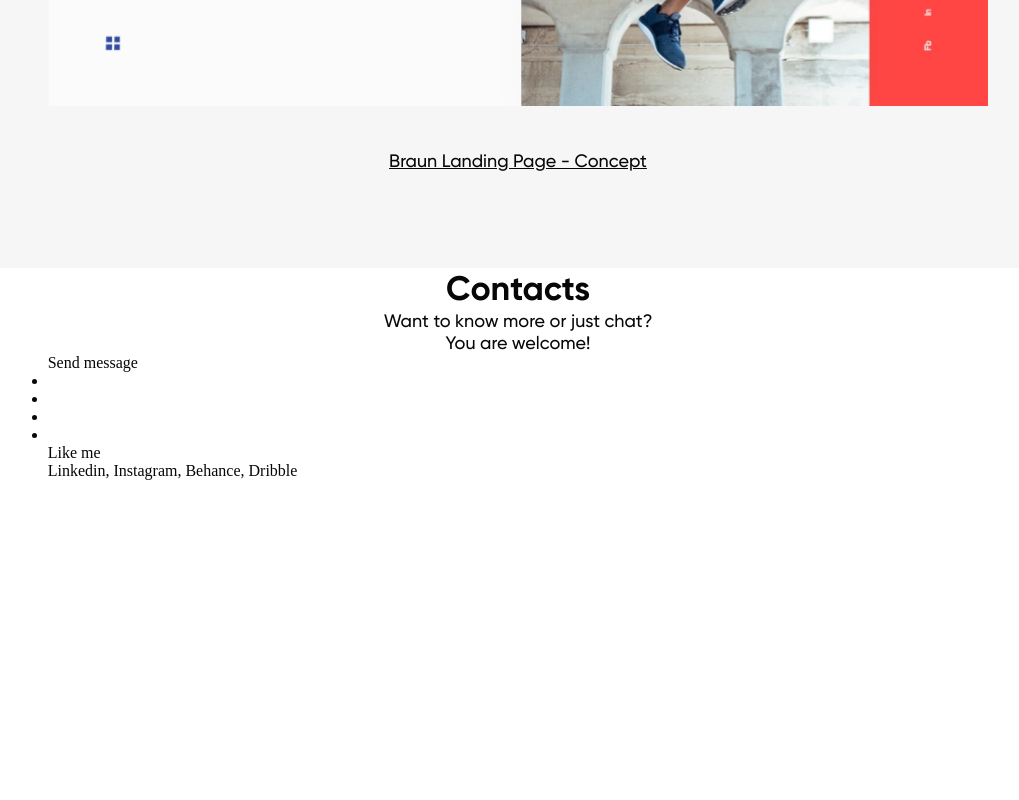
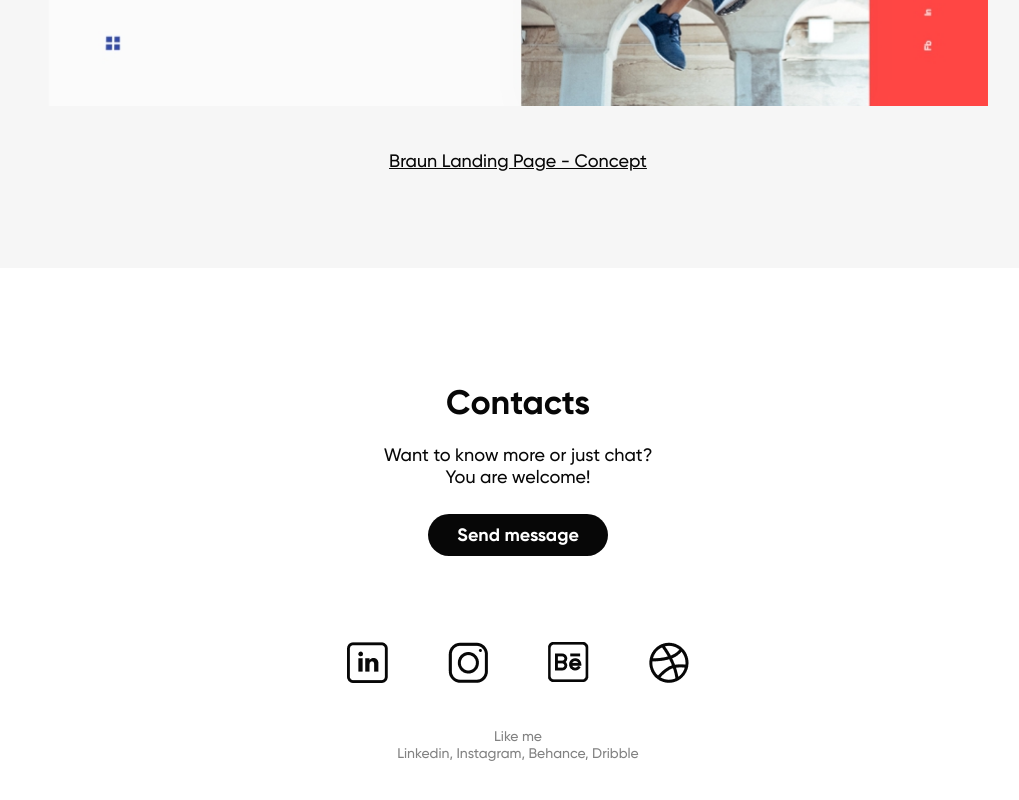
Before and after one commit to Islam312/freeLandingPage, a plain HTML site: page index.html in a window 1280 px wide. Shown: the part 3860-4660 px from the top of the page, without its empty margins (122-1141 px from the left). Before the commit the page ends 4340 px from the top, so only its background shows below. Drawn offline with Linux system fonts and the light colour scheme.

Commit message:
make footer(contacts)

```diff
--- a/css/style.css
+++ b/css/style.css
@@ -147,7 +147,7 @@ header {
   background: #f6f6f6;
   padding: 112px 0 96px;
 }
-.portfolio .title{
+.portfolio .title {
   margin-bottom: 47px;
 }
 .portfolio-list {
@@ -167,6 +167,42 @@ header {
   text-align: center;
   text-decoration-line: underline;
 }
-.portfolio-list li:last-child .portfolio-link{
+.portfolio-list li:last-child .portfolio-link {
   margin-bottom: 0;
 }
+/** Contacts */
+.contacts {
+  padding: 114.24px 0 123.19px;
+}
+.contacts .title {
+  margin-bottom: 20.03px;
+}
+.btn-send {
+  font-family: 'gilroy-bold';
+  font-size: 18px;
+  display: block;
+  height: 42px;
+  width: 180.5px;
+  color: #fff;
+  background: #070707;
+  border-radius: 0px;
+  line-height: 42px;
+  margin: 26.6px auto 0;
+  text-align: center;
+  border-radius: 50px;
+}
+.menu-social-link {
+  display: flex;
+  justify-content: space-between;
+  list-style: none;
+  width: 342.18px;
+  height: 40.92px;
+  margin: 85.78px auto 45.06px;
+}
+.last-comment {
+  font-family: 'gilroy-medium';
+  font-size: 14px;
+  line-height: 17px;
+  text-align: center;
+  color: #828282;
+}
--- a/index.html
+++ b/index.html
@@ -132,12 +132,30 @@
           </p>
           <a href="#" class="btn-send">Send message</a>
           <ul class="menu-social-link">
-            <li><a href="#" class="social-link"></a></li>
-            <li><a href="#" class="social-link"></a></li>
-            <li><a href="#" class="social-link"></a></li>
-            <li><a href="#" class="social-link"></a></li>
+            <li>
+              <a href="#" class="social-link"
+                ><img src="img/linkedin.png" alt=""
+              /></a>
+            </li>
+            <li>
+              <a href="#" class="social-link"
+                ><img src="img/insta.png" alt=""
+              /></a>
+            </li>
+            <li>
+              <a href="#" class="social-link"
+                ><img src="img/be.png" alt=""
+              /></a>
+            </li>
+            <li>
+              <a href="#" class="social-link"
+                ><img src="img/ball.png" alt=""
+              /></a>
+            </li>
           </ul>
-          <p>Like me <br />Linkedin, Instagram, Behance, Dribble</p>
+          <p class="last-comment">
+            Like me <br />Linkedin, Instagram, Behance, Dribble
+          </p>
         </div>
       </div>
     </main>
```
Also changed, not shown: img/ball.png (added), img/be.png (added), img/insta.png (added), img/linkedin.png (added).
